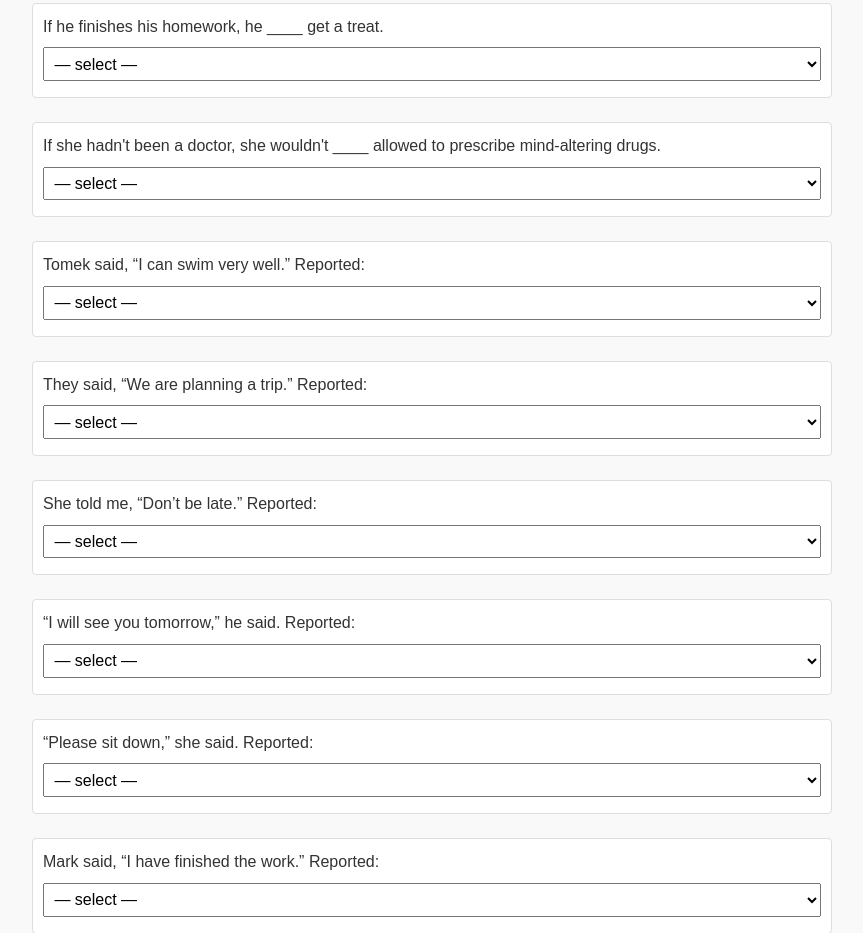
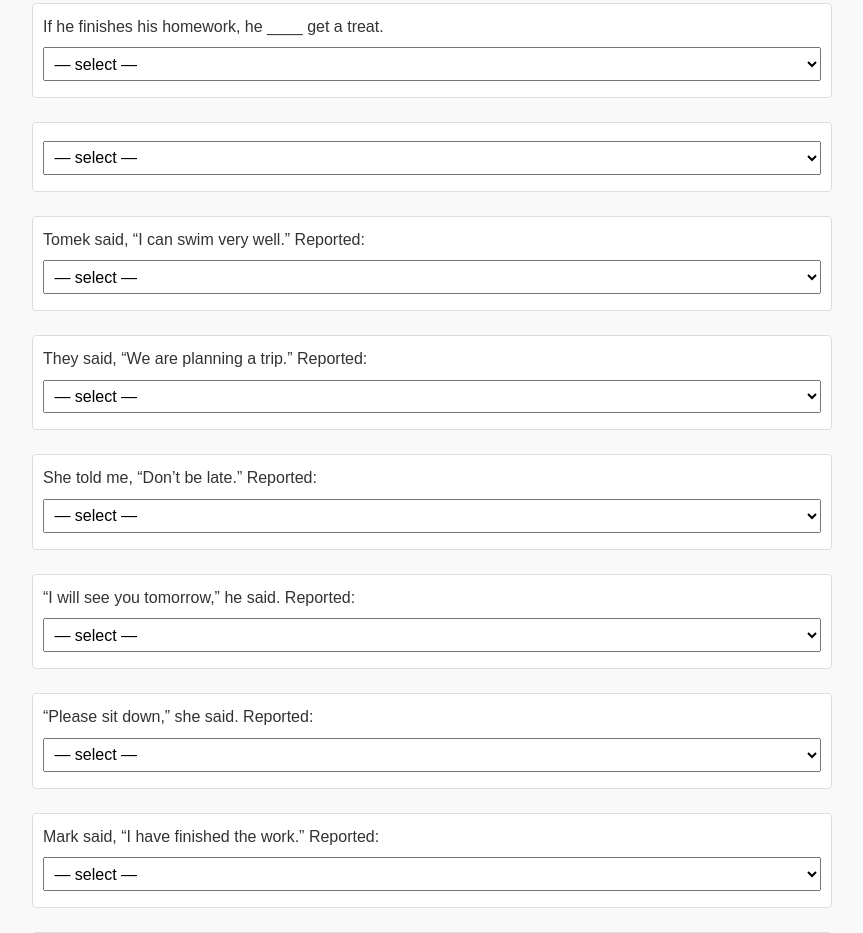
Before and after one commit to haydnstoe/Quiz-no.-2--Magda-, a plain HTML site: page index.html in a window 1280 px wide. Shown: the part 1376-2309 px from the top of the page, without its empty margins (208-1071 px from the left). Drawn offline with Linux system fonts and the light colour scheme.

Commit message:
Update index.html

```diff
--- a/index.html
+++ b/index.html
@@ -306,7 +306,7 @@
 
     <!-- 16. Conditional -->
     <div class="question" id="q16-wrap">
-      <label for="q16">If she hadn't been a doctor, she wouldn't ____ allowed to prescribe mind-altering drugs.</label>
+      <label for="q16"></label>
       <select id="q16">
         <option value="">— select —</option>
         <option value="had been">had been</option>
```
